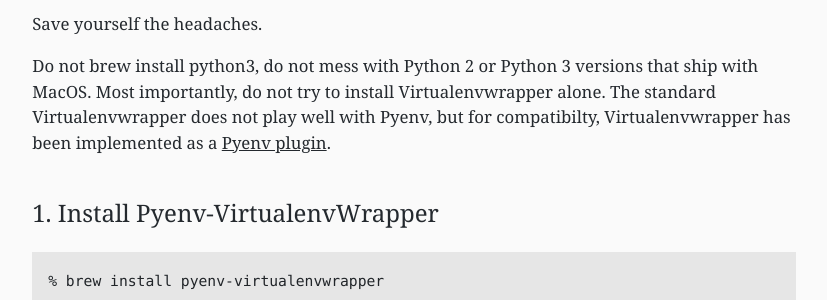
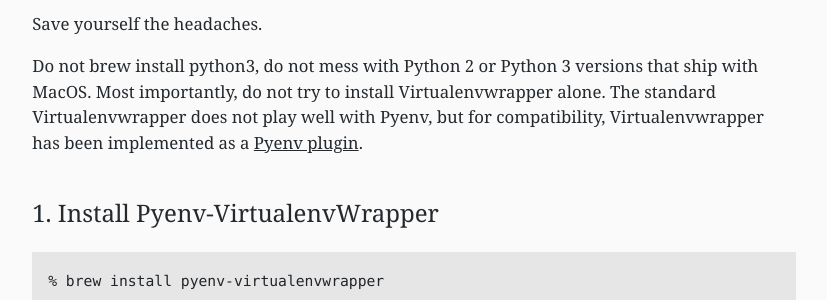
Before and after one commit to francojposa/personal-site, a Jekyll site: the page built from _dev_setup_guides/python-setup-macos.md, in a window 1280 px wide and 900 px high, scrolled down 445 px. Shown: the part 206-506 px from the top of the window, without its empty margins (226-1053 px from the left). Built offline with Jekyll 4.4.1, drawn with Linux system fonts in a browser that asks for light colours; some of the changed text lies outside the part shown.

Commit message:
Cleaning up Python article and adding final notes

```diff
--- a/_dev_setup_guides/python-setup-macos.md
+++ b/_dev_setup_guides/python-setup-macos.md
@@ -20,7 +20,7 @@
 
 Save yourself the headaches.
 
-Do not brew install python3, do not mess with Python 2 or Python 3 versions that ship with MacOS. Most importantly, do not try to install Virtualenvwrapper alone. The standard Virtualenvwrapper does not play well with Pyenv, but for compatibilty, Virtualenvwrapper has been implemented as a [Pyenv plugin](https://github.com/pyenv/pyenv/wiki/Plugins).
+Do not brew install python3, do not mess with Python 2 or Python 3 versions that ship with MacOS. Most importantly, do not try to install Virtualenvwrapper alone. The standard Virtualenvwrapper does not play well with Pyenv, but for compatibility, Virtualenvwrapper has been implemented as a [Pyenv plugin](https://github.com/pyenv/pyenv/wiki/Plugins).
 
 ## 1. Install Pyenv-VirtualenvWrapper
 
```
Also changed, not shown: other parts of _dev_setup_guides/python-setup-macos.md (+5 -3 lines).
